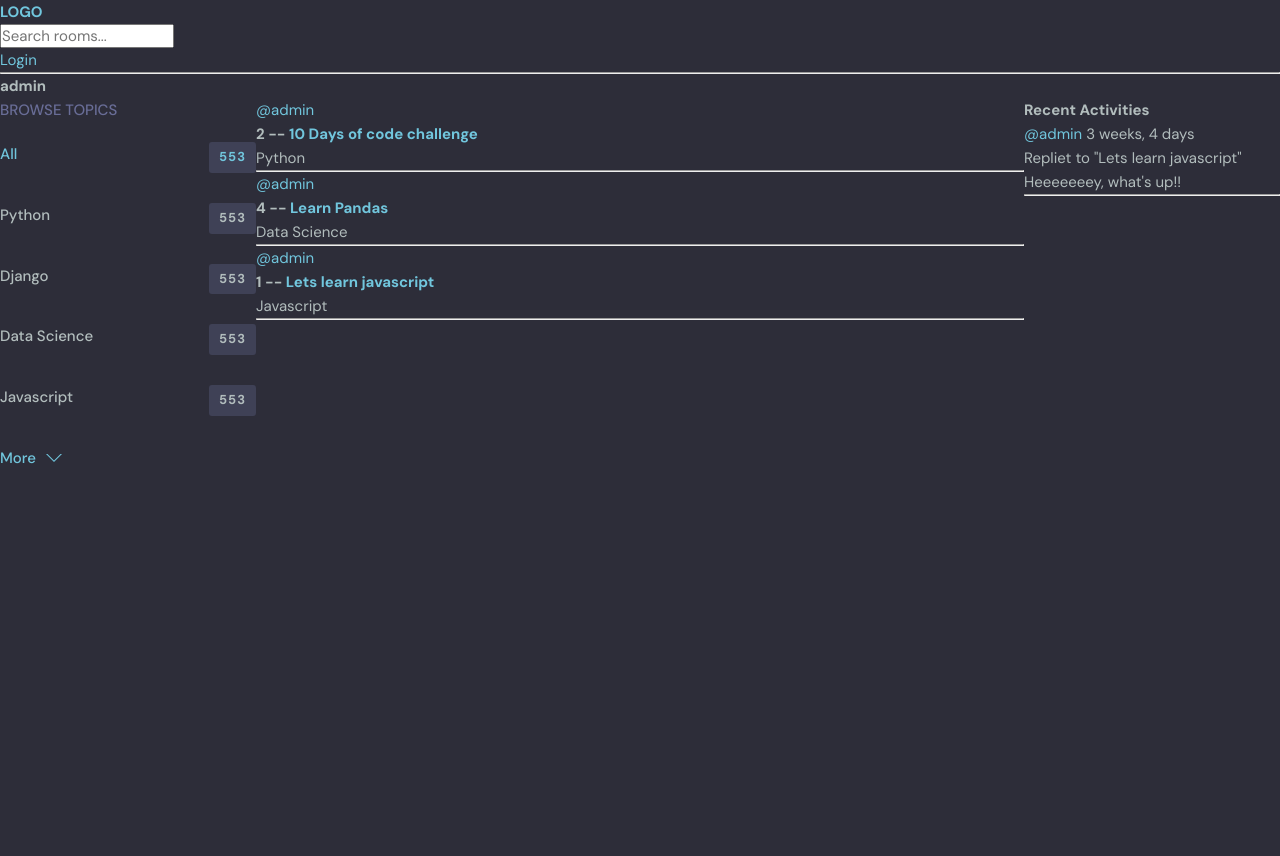
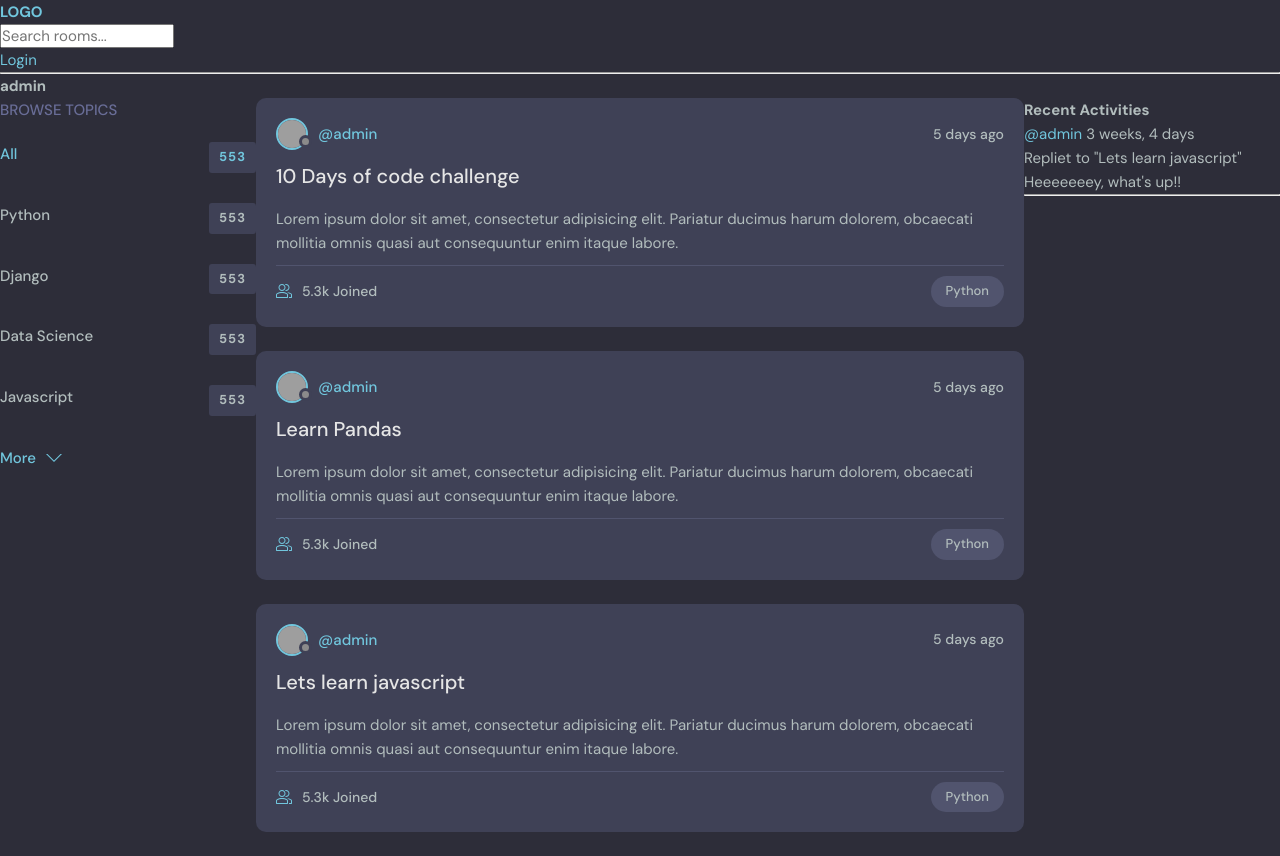
Before and after one commit to pere49/studybud_django_tutorial, a Django app: page /profile/1 in a window 1280 px wide. Shown: the part 76-932 px from the top of the page. Before the commit the page ends 540 px from the top, so only its background shows below. Run offline with Django 5.2, Linux system fonts and the light colour scheme; data comes from the database, SQL or seed files in the repository; grey boxes are pictures that could not be loaded.

Commit message:
added theme to feed component

```diff
--- a/base/templates/base/feed_component.html
+++ b/base/templates/base/feed_component.html
@@ -1,12 +1,43 @@
 {% for room in rooms %}
-    <div>
-        {% if request.user == room.host %}
-        <a href="{% url 'update-room' room.id %}">Edit</a>
-        <a href="{% url 'delete-room' room.id %}">Delete</a>
-        {% endif %}
-        <a href="{% url 'user-profile' room.host.id%}">@{{room.host.username}}</a>
-        <h5>{{room.id}} -- <a href="{% url 'room' room.id %}">{{room.name}}</a></h5>
-        <small>{{room.topic.name}}</small>
-        <hr>
+<div class="roomListRoom">
+    <div class="roomListRoom__header">
+      <a href="{% url 'user-profile' room.host.id%}" class="roomListRoom__author">
+        <div class="avatar avatar--small">
+          <img src="https://randomuser.me/api/portraits/women/11.jpg" />
+        </div>
+        <span>@{{room.host.username}}</span>
+      </a>
+      <div class="roomListRoom__actions">
+        <span>5 days ago</span>
+      </div>
     </div>
+    <div class="roomListRoom__content">
+      <a href="{% url 'room' room.id %}">{{room.name}}</a>
+      <p>
+        Lorem ipsum dolor sit amet, consectetur adipisicing elit. Pariatur ducimus harum dolorem, obcaecati
+        mollitia omnis quasi aut consequuntur enim itaque labore.
+      </p>
+    </div>
+    <div class="roomListRoom__meta">
+      <a href="room.html" class="roomListRoom__joined">
+        <svg version="1.1" xmlns="http://www.w3.org/2000/svg" width="32" height="32" viewBox="0 0 32 32">
+          <title>user-group</title>
+          <path
+            d="M30.539 20.766c-2.69-1.547-5.75-2.427-8.92-2.662 0.649 0.291 1.303 0.575 1.918 0.928 0.715 0.412 1.288 1.005 1.71 1.694 1.507 0.419 2.956 1.003 4.298 1.774 0.281 0.162 0.456 0.487 0.456 0.85v4.65h-4v2h5c0.553 0 1-0.447 1-1v-5.65c0-1.077-0.56-2.067-1.461-2.584z"
+          ></path>
+          <path
+            d="M22.539 20.766c-6.295-3.619-14.783-3.619-21.078 0-0.901 0.519-1.461 1.508-1.461 2.584v5.65c0 0.553 0.447 1 1 1h22c0.553 0 1-0.447 1-1v-5.651c0-1.075-0.56-2.064-1.461-2.583zM22 28h-20v-4.65c0-0.362 0.175-0.688 0.457-0.85 5.691-3.271 13.394-3.271 19.086 0 0.282 0.162 0.457 0.487 0.457 0.849v4.651z"
+          ></path>
+          <path
+            d="M19.502 4.047c0.166-0.017 0.33-0.047 0.498-0.047 2.757 0 5 2.243 5 5s-2.243 5-5 5c-0.168 0-0.332-0.030-0.498-0.047-0.424 0.641-0.944 1.204-1.513 1.716 0.651 0.201 1.323 0.331 2.011 0.331 3.859 0 7-3.141 7-7s-3.141-7-7-7c-0.688 0-1.36 0.131-2.011 0.331 0.57 0.512 1.089 1.075 1.513 1.716z"
+          ></path>
+          <path
+            d="M12 16c3.859 0 7-3.141 7-7s-3.141-7-7-7c-3.859 0-7 3.141-7 7s3.141 7 7 7zM12 4c2.757 0 5 2.243 5 5s-2.243 5-5 5-5-2.243-5-5c0-2.757 2.243-5 5-5z"
+          ></path>
+        </svg>
+        5.3k Joined
+      </a>
+      <p class="roomListRoom__topic">Python</p>
+    </div>
+</div>
 {% endfor %}
```
Also changed, not shown: base/templates/base/feed_component old.html (added, +12 -0 lines).
